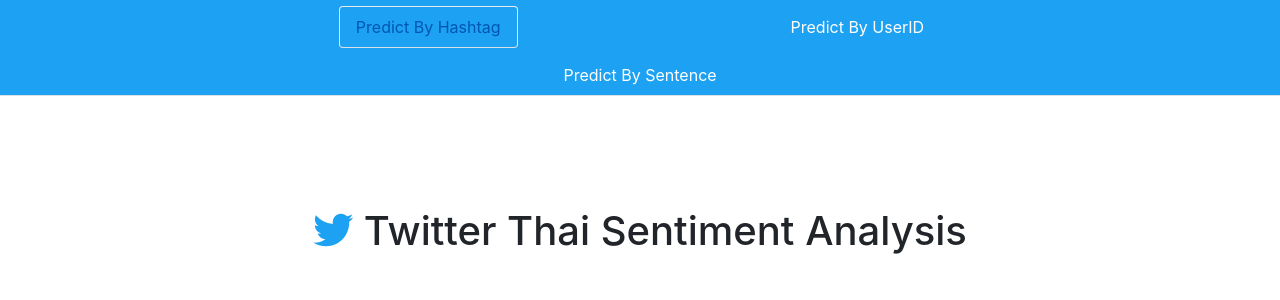
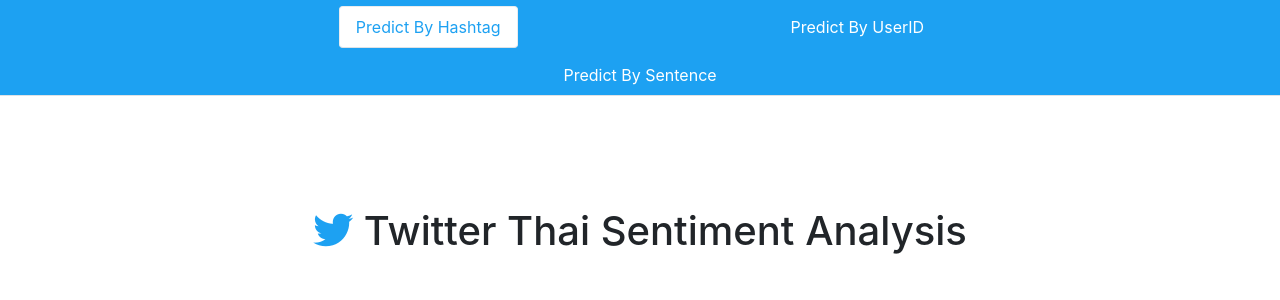
Before and after one commit to chote027/Sentiment_Analysis_Twitter, a Flask app: page / in a window 1280 px wide, with the pointer over the restyled element. Shown: the top 300 px of the page. Run offline with Flask 2, Linux system fonts and the light colour scheme; parts of the project's set-up code (start-up, migrations or seed data) failed here and were passed over; some libraries are stand-ins or nearby versions.

Commit message:
edit html

```diff
--- a/templates/home.html
+++ b/templates/home.html
@@ -44,10 +44,10 @@
     justify-content: center;
     align-items: center;
 } */
-    /* .nav-link:hover{
+    .nav-link:hover{
         background-color: white !important;
         color: #1da1f2 !important   ;
-    } */
+    }
 
     .navbar-setup {
         background-color: #1da1f2;
--- a/templates/layout.html
+++ b/templates/layout.html
@@ -48,10 +48,10 @@
     justify-content: center;
     align-items: center;
 } */
-    /* .nav-link:hover{
+    .nav-link:hover{
         background-color: white !important;
         color: #1da1f2 !important   ;
-    }    */
+    }
 
     .navbar-setup {
         background-color: #1da1f2;
```
